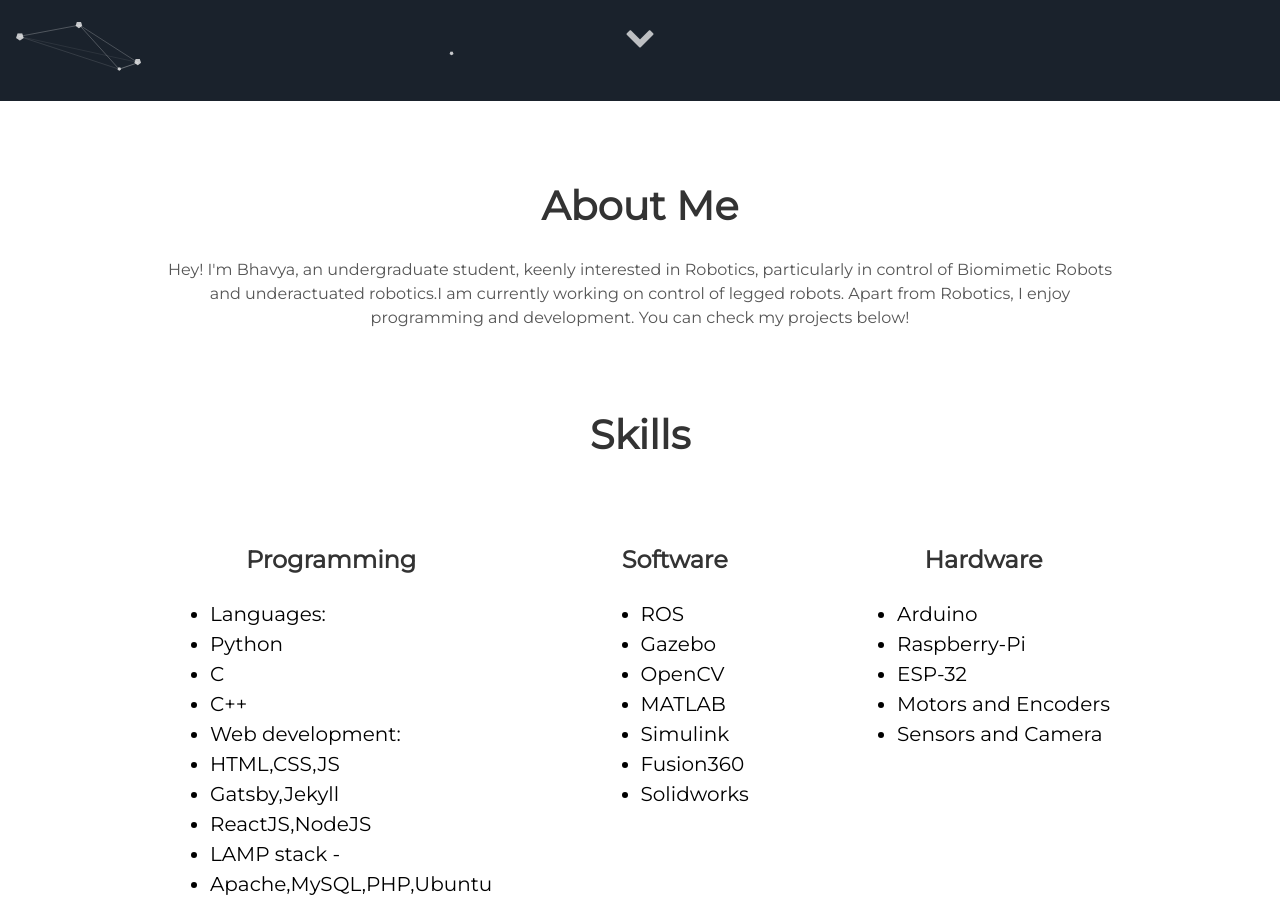
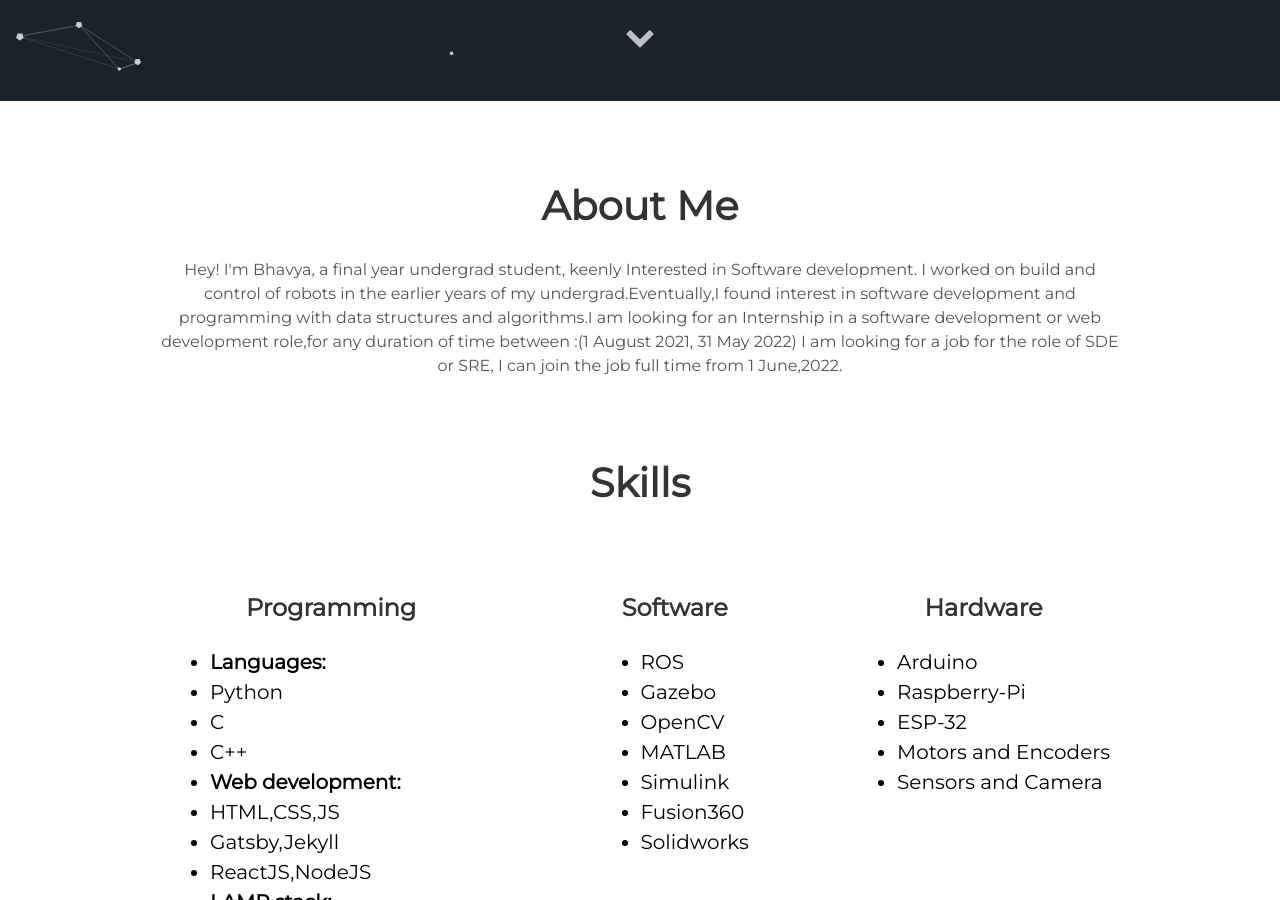
Before and after one commit to bs2603/website, a Jekyll site: the page built from index.html, in a window 1280 px wide and 900 px high, scrolled down 799 px. Built offline with Jekyll 4.4.1, drawn with Linux system fonts in a browser that asks for light colours.

Commit message:
edits description,about,deleted unwanted files

```diff
--- a/_config.yml
+++ b/_config.yml
@@ -6,7 +6,7 @@ description: My portfolio Website
 
 # User settings
 username: Bhavya Sharma
-user_description: Hey! I'm Bhavya, an undergraduate student, keenly interested in Robotics, particularly in control of Biomimetic Robots and underactuated robotics.I am currently working on control of legged robots. Apart from Robotics, I enjoy programming and development. You can check my projects below!
+user_description: Hey! I'm Bhavya, a final year undergrad student, keenly Interested in Software development. I worked on build and control of robots in the earlier years of my undergrad.Eventually,I found interest in software development and programming with data structures and algorithms.I am looking for an Internship in a software development or web development role,for any duration of time between :(1 August 2021, 31 May 2022)  I am looking for a job for the role of SDE or SRE, I can join the job full time from 1 June,2022.
 user_title: Software Developer / Programming Enthusiast
 email: bhavyas2603@gmail.com
 #twitter_username: lorem_ipsum
--- a/_includes/about.html
+++ b/_includes/about.html
@@ -7,19 +7,19 @@
     <div class="tech">
     <h3>Programming</h3>
     <ul style="color:Black;font-size:20px;text-align:left">
-      <li>Languages:</li>
+      <li><b>Languages:</b></li>
       <li >Python</li>
       <li>C</li>
       <li>C++</li>
-      <li>Web development:</li>
+      <li><b>Web development:</b></li>
       <li>HTML,CSS,JS</li>
       <li>Gatsby,Jekyll</li>
       <li>ReactJS,NodeJS</li>
-      <li>LAMP stack -</li>
+      <li><b>LAMP stack:</b></li>
       <li>Apache,MySQL,PHP,Ubuntu</li>
-      <li>Plotting-</li>
+      <li><b>Plotting-</b></li>
       <li>MatPlotlib,Bokeh,Altair</li>
-      <li>Operating Systems:</li>
+      <li><b>Operating Systems:</b></li>
       <li>Windows</li>
       <li>Ubuntu</li>
       <li>NixOS</li>
--- a/_includes/projects.html
+++ b/_includes/projects.html
@@ -5,11 +5,11 @@
 <!-- =================================Takshila======================================= -->
 
 <div class="user-projects">
-  <div class="images-right">
+  <div class="images-left">
     <h2>           </h2>
     <img alt="Intern - Takshila University" src="{{ "/assets/img/Takshila.jpg" | prepend: site.baseurl }}" />
   </div>
-  <div class="contents">
+  <div class="contents-right">
     <h3>SDE Intern - Takshila Learning</h3>
 
     <p style="font-size:15px;color:black;text-align:left">
```
Also changed, not shown: README.md, assets/img/back.jpg (deleted), assets/img/mountains.jpg (deleted), assets/img/skate.jpg (deleted), back.jpeg (deleted), back.jpg (deleted), 3 other files.
